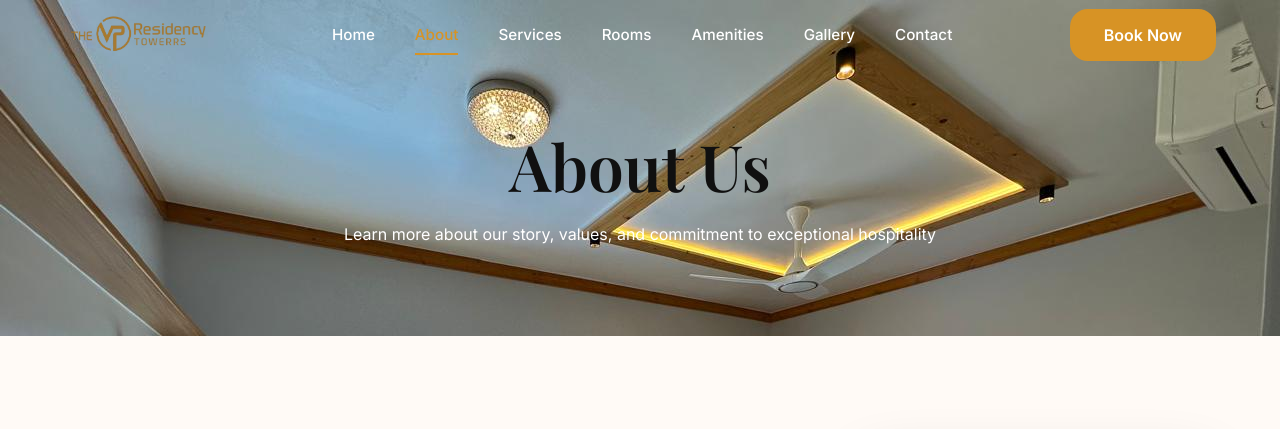
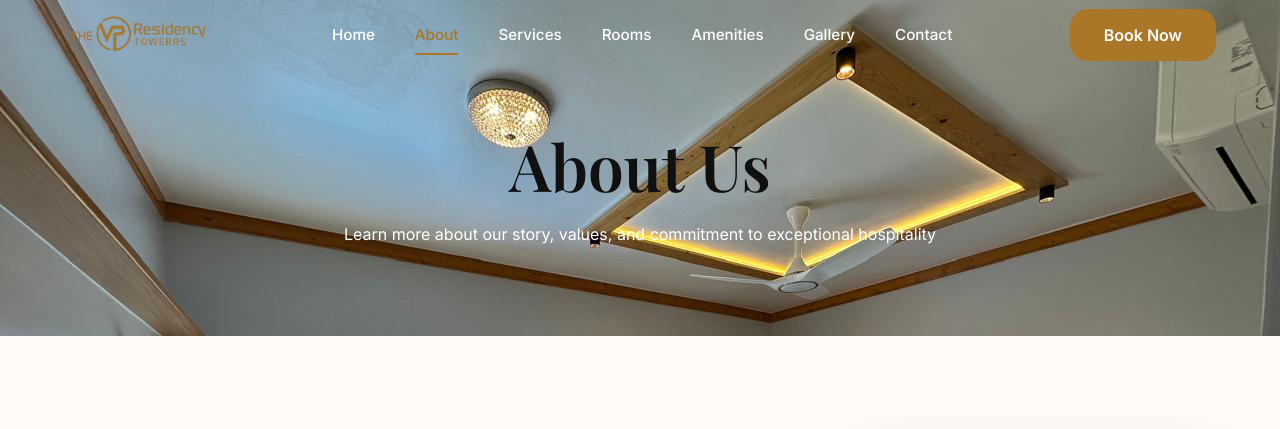
Before and after one commit to AkashNLY1/on-dev-web-3, a plain HTML site: page about.html in a window 1280 px wide. Shown: the top 429 px of the page. Drawn offline with nearby package versions, Linux system fonts and the light colour scheme.

Commit message:
third commit

```diff
--- a/styles/style.css
+++ b/styles/style.css
@@ -2,8 +2,8 @@
 :root {
     --bg: #fffaf6;
     --charcoal: #101010;
-    --accent: #d79325;
-    --accent-light: #e87e3a;
+    --accent: #a97727;
+    --accent-light: #b48d4d;
     --accent-dark: #b85a24;
     --muted: #6b6b6b;
     --muted-light: #8a8a8a;
```
Also changed, not shown: index.html (+1 -1 lines).
